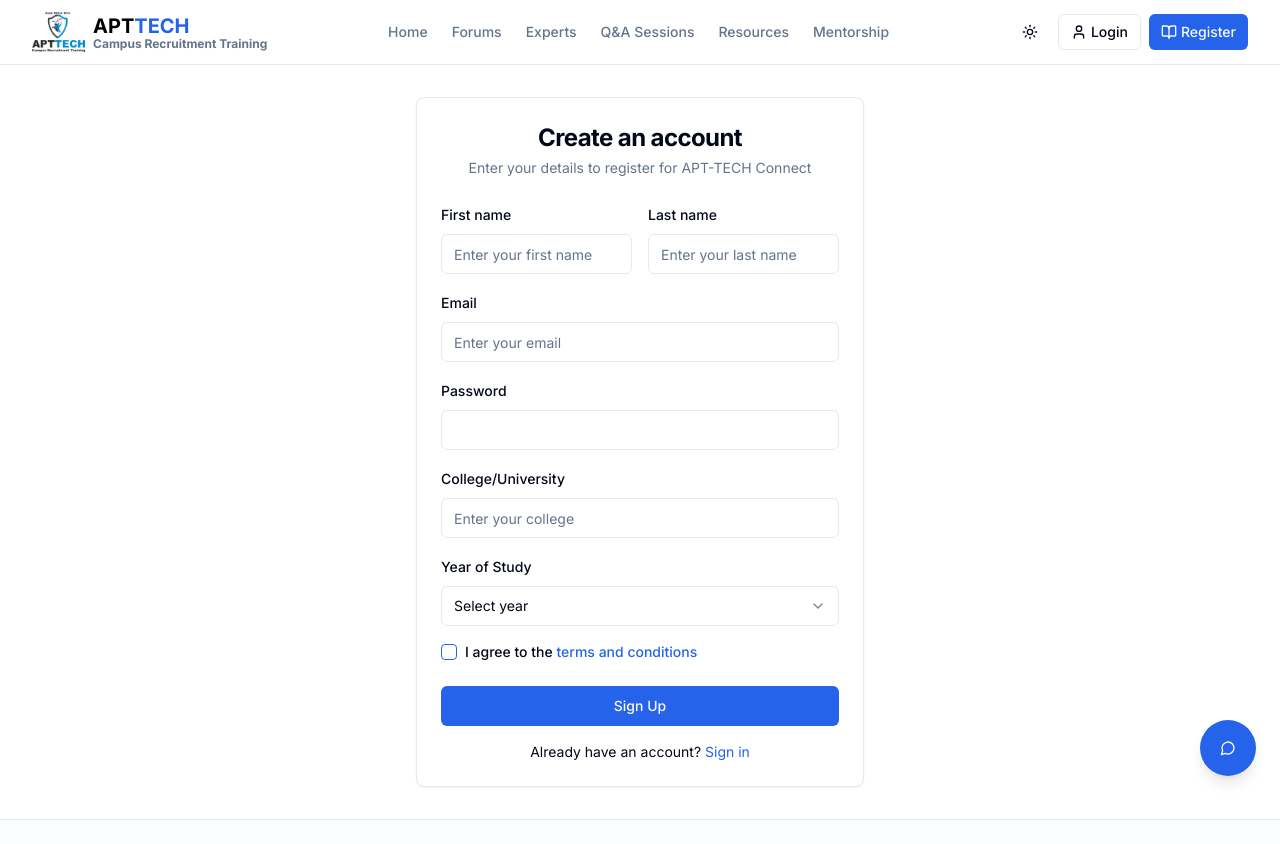
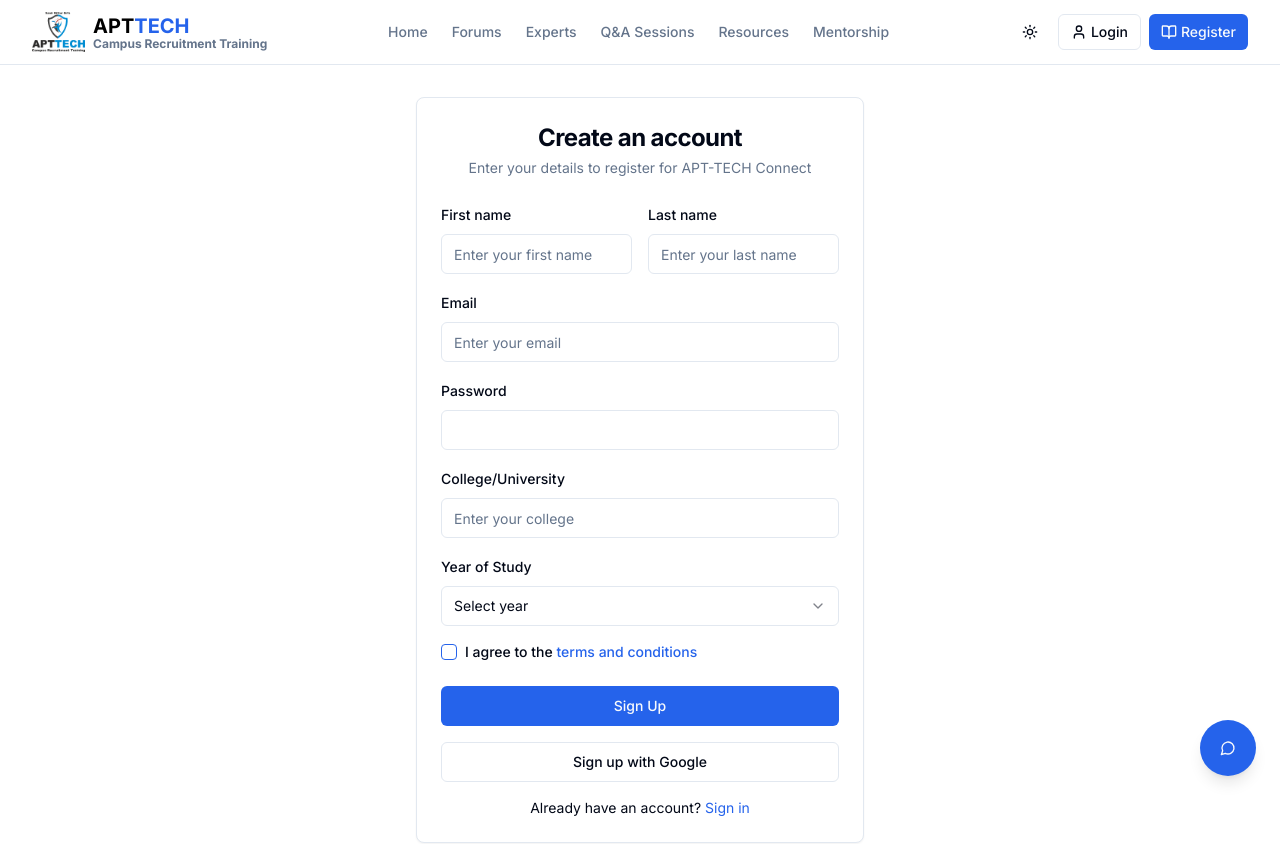
Before and after one commit to NeilSulhyan10/APT-TECH, a Next.js app: page /register in a window 1280 px wide. Shown: the top 844 px of the page. Built offline with nearby package versions, Linux system fonts and the light colour scheme.

Commit message:
OAuth Feature

```diff
--- a/app/api/users/[id]/route.ts
+++ b/app/api/users/[id]/route.ts
@@ -1,15 +1,10 @@
 import { NextRequest, NextResponse } from 'next/server';
 import { db } from '@/config/firebase';
 import {
-  collection,
-  addDoc,
-  getDocs,
   doc,
   getDoc,
   updateDoc,
   deleteDoc,
-  query,
-  where,
 } from 'firebase/firestore';
 
 export async function GETById(id: string) {
--- a/app/api/users/route.ts
+++ b/app/api/users/route.ts
@@ -4,10 +4,6 @@ import {
   collection,
   addDoc,
   getDocs,
-  doc,
-  getDoc,
-  updateDoc,
-  deleteDoc,
   query,
   where,
 } from 'firebase/firestore';
--- a/app/register/page.tsx
+++ b/app/register/page.tsx
@@ -8,10 +8,13 @@ import { Label } from "@/components/ui/label"
 import { Select, SelectContent, SelectItem, SelectTrigger, SelectValue } from "@/components/ui/select"
 import { Checkbox } from "@/components/ui/checkbox"
 import Link from "next/link"
+import { auth, provider } from "@/config/firebase"
+import { signInWithPopup } from "firebase/auth"
 
 export default function RegisterPage() {
   const [agree, setAgree] = useState(false)
   const [loading, setLoading] = useState(false)
+  const [googleLoading, setGoogleLoading] = useState(false)
 
   const handleSubmit = async (e: React.FormEvent<HTMLFormElement>) => {
     e.preventDefault()
@@ -53,6 +56,42 @@ export default function RegisterPage() {
     }
   }
 
+  const handleGoogleSignIn = async () => {
+    setGoogleLoading(true)
+    try {
+      const result = await signInWithPopup(auth, provider)
+      const user = result.user
+
+      const userData = {
+        firstname: user.displayName?.split(" ")[0] || "",
+        lastname: user.displayName?.split(" ")[1] || "",
+        email: user.email,
+        password: "N/A", // Google sign-in doesn't require a password
+        college: "N/A", // You might want to ask this later or skip
+        year_of_study: "N/A",  // You might want to ask this later or skip
+        id: user.uid
+      }
+
+      const res = await fetch("/api/users", {
+        method: "POST",
+        headers: {
+          "Content-Type": "application/json"
+        },
+        body: JSON.stringify(userData)
+      })
+
+      const data = await res.json()
+      if (!res.ok) throw new Error(data.error || "Failed to register with Google")
+
+      alert("✅ Signed in with Google successfully!")
+      // Redirect or update UI as needed
+    } catch (error: any) {
+      alert("❌ Google sign-in failed: " + error.message)
+    } finally {
+      setGoogleLoading(false)
+    }
+  }
+
   return (
     <div className="container flex items-center justify-center min-h-[calc(100vh-4rem)] py-8 px-4">
       <Card className="w-full max-w-md">
@@ -88,14 +127,17 @@ export default function RegisterPage() {
             </div>
             <div className="space-y-2">
               <Label htmlFor="year">Year of Study</Label>
-              <Select name="year" onValueChange={(value) => {
+              <Select
+                name="year"
+                onValueChange={(value) => {
                   const event = new Event("input", { bubbles: true })
                   const hiddenInput = document.querySelector("input[name='year']") as HTMLInputElement
                   if (hiddenInput) {
                     hiddenInput.value = value
                     hiddenInput.dispatchEvent(event)
                   }
-              }}>
+                }}
+              >
                 <SelectTrigger>
                   <SelectValue placeholder="Select year" />
                 </SelectTrigger>
@@ -110,7 +152,11 @@ export default function RegisterPage() {
               <input type="hidden" name="year" />
             </div>
             <div className="flex items-center space-x-2">
-              <Checkbox id="terms" checked={agree} onCheckedChange={(checked) => setAgree(!!checked)} />
+              <Checkbox
+                id="terms"
+                checked={agree}
+                onCheckedChange={(checked) => setAgree(!!checked)}
+              />
               <Label htmlFor="terms" className="text-sm">
                 I agree to the{" "}
                 <Link href="/terms" className="text-primary hover:underline">
@@ -123,6 +169,18 @@ export default function RegisterPage() {
             <Button type="submit" className="w-full" disabled={loading}>
               {loading ? "Signing Up..." : "Sign Up"}
             </Button>
+
+            {/* Google Sign In Button */}
+            <Button
+              type="button"
+              variant="outline"
+              className="w-full"
+              onClick={handleGoogleSignIn}
+              disabled={googleLoading}
+            >
+              {googleLoading ? "Signing in with Google..." : "Sign up with Google"}
+            </Button>
+
             <div className="text-center text-sm">
               Already have an account?{" "}
               <Link href="/login" className="text-primary hover:underline">
--- a/config/firebase.ts
+++ b/config/firebase.ts
@@ -1,7 +1,7 @@
 // Import the functions you need from the SDKs you need
-import { FirebaseApp, initializeApp } from "firebase/app";
-import { getAnalytics } from "firebase/analytics";
+import { initializeApp } from "firebase/app";
 import { getFirestore } from 'firebase/firestore'
+import { getAuth, GoogleAuthProvider } from "firebase/auth";
 
 const firebaseConfig = {
   apiKey: "AIzaSyCslr1MGmMh2ggoHBRDMWmUFcekwigIILc",
@@ -13,11 +13,11 @@ const firebaseConfig = {
   measurementId: "G-1JBYWNB8HZ"
 };
 
-// Initialize Firebase
 const app = initializeApp(firebaseConfig);
-
+const auth = getAuth(app);
+const provider = new GoogleAuthProvider();
 const db = getFirestore(app);
 
-export {db}
+export { auth, provider, db };
 
 export default app;
--- a/next.config.mjs
+++ b/next.config.mjs
@@ -9,6 +9,7 @@ const nextConfig = {
   images: {
     unoptimized: true,
   },
+  devIndicators: false
 }
 
 export default nextConfig
```
Lines whose indentation alone changed are shown as unchanged.
